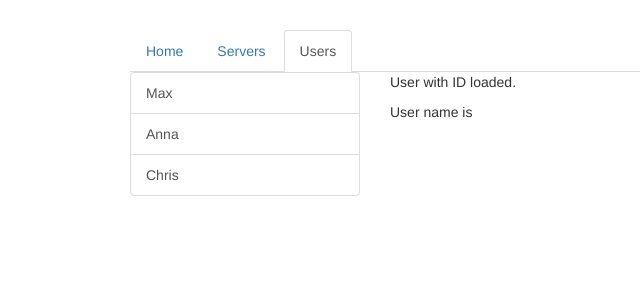
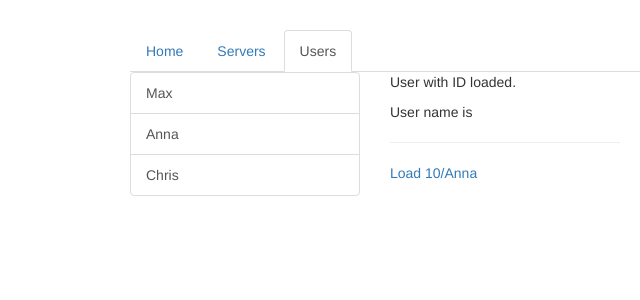
Before and after one commit to zoechbauer/ng-routing, an Angular app: page /users in a window 1280 px wide. Shown: the top 300 px of the page, without its empty margins (135-775 px from the left). Built offline with nearby package versions, Linux system fonts and the light colour scheme.

Commit message:
update params when changed within the component - subscribe to observable params

```diff
--- a/src/app/users/user/user.component.html
+++ b/src/app/users/user/user.component.html
@@ -1,2 +1,4 @@
 <p>User with ID {{ user.id }} loaded.</p>
 <p>User name is {{ user.name }}</p>
+<hr />
+<a [routerLink]="['/users', 10, 'Anna']">Load 10/Anna</a>
--- a/src/app/users/user/user.component.ts
+++ b/src/app/users/user/user.component.ts
@@ -1,5 +1,5 @@
 import { Component, OnInit } from '@angular/core';
-import { ActivatedRoute } from '@angular/router';
+import { ActivatedRoute, Params } from '@angular/router';
 
 @Component({
   selector: 'app-user',
@@ -16,5 +16,9 @@
       id: this.route.snapshot.params['id'],
       name: this.route.snapshot.params['name']
     };
+    this.route.params.subscribe((params: Params) => {
+      this.user.id = params['id'];
+      this.user.name = params['name'];
+    });
   }
 }
```
